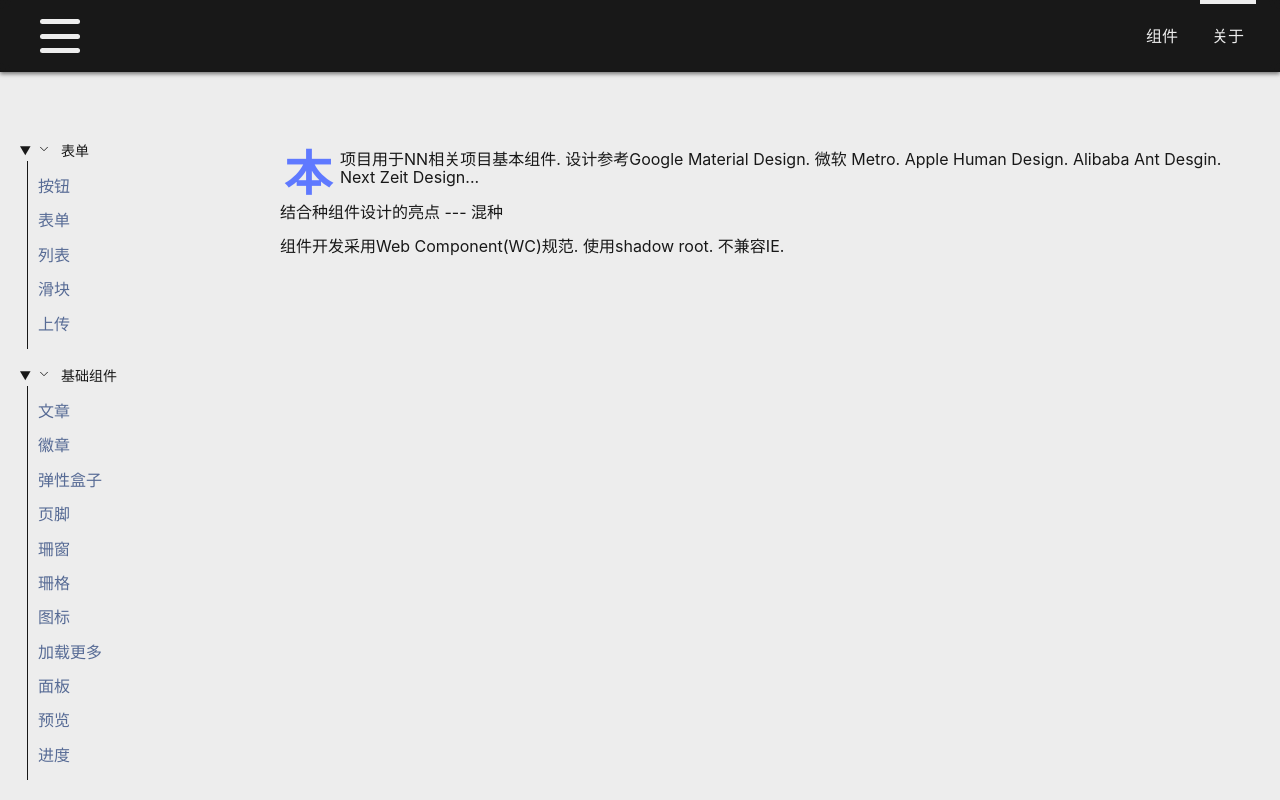
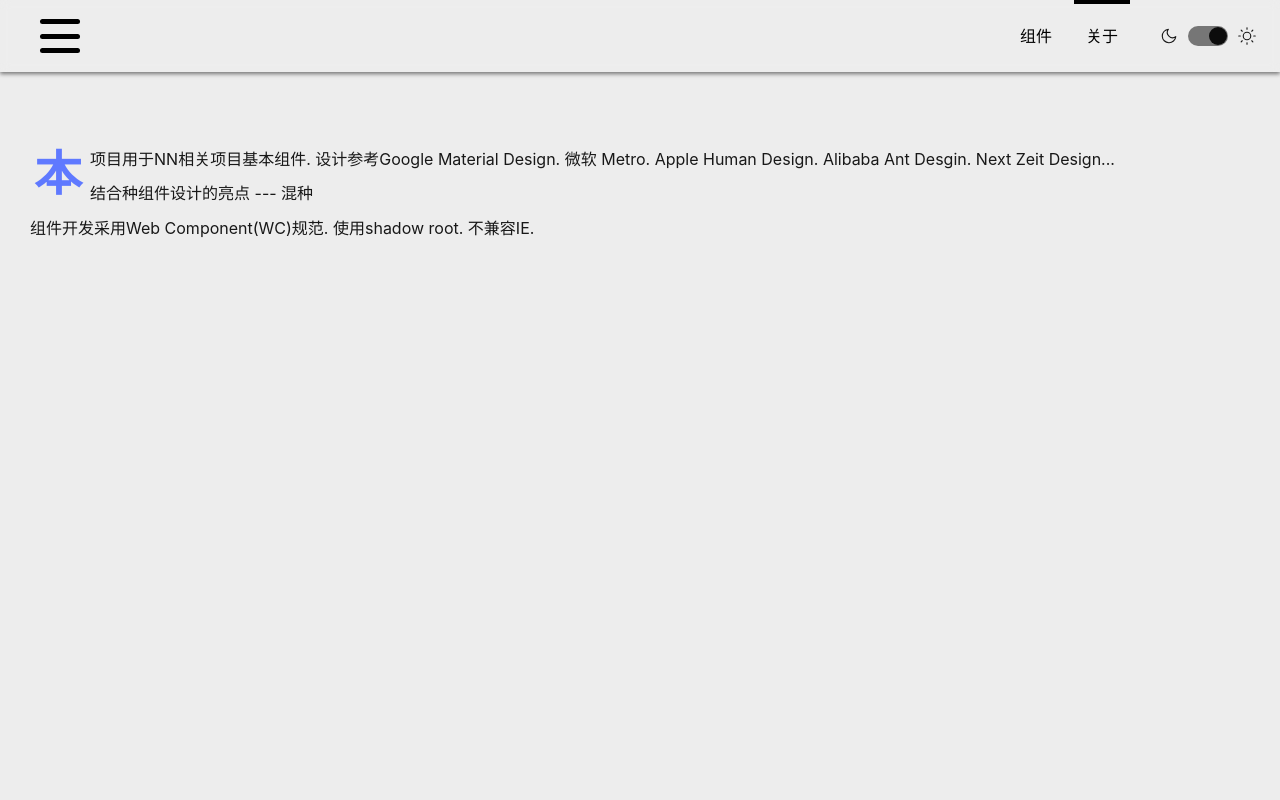
Before and after one commit to zhougonglai/nn-wc, a Vue app: page /about in a window 1280 px wide. Built offline with nearby package versions, Linux system fonts and the light colour scheme.

Commit message:
type: nn-wc

```diff
--- a/src/App.vue
+++ b/src/App.vue
@@ -1,6 +1,101 @@
 <template lang="pug">
 #app
+	header#header
+		.draw
+			Hamburger.active(:active="active" @click="toggle")
+		.spacer
+		nav
+			ul.sibling-fade
+				li
+					router-link(:to="{name: 'Home'}") 组件
+				li
+					router-link(:to="{name: 'About'}") 关于
+			.spacer.ml-3
+			Moon
+			Switcher.mx-1(v-model="switcher" @change="toggleTheme")
+			Sun
 	keep-alive(v-if="$route.meta.keepAlive")
 		router-view
 	router-view(v-else)
 </template>
+<script lang="ts">
+import { Vue, Component } from 'vue-property-decorator';
+import Sun from '@/assets/icon/sun.svg';
+import Moon from '@/assets/icon/moon.svg';
+
+@Component({
+	components: {
+		Sun,
+		Moon,
+	},
+})
+export default class App extends Vue {
+	active = false;
+	switcher = true;
+
+	toggle() {
+		return (this.active = !this.active);
+	}
+
+	toggleTheme(val: boolean) {
+		if (val) {
+			document.body.setAttribute('data-nn-theme', 'light');
+		} else {
+			document.body.setAttribute('data-nn-theme', 'dark');
+		}
+	}
+}
+</script>
+<style lang="stylus" scoped>
+#app
+	header
+		height 72px
+		position fixed
+		top 0
+		left 0
+		right 0
+		display flex
+		align-items center
+		justify-content space-between
+		z-index 99
+		box-shadow 0 2px 4px rgba(0, 0, 0, 0.5)
+		backdrop-filter blur(5px)
+		.draw
+			height 100%
+			width 72px
+			display flex
+			align-items center
+			justify-content center
+			margin-left 24px
+		nav
+			height 100%
+			line-height 72px
+			margin-right 24px
+			display flex
+			align-items center
+			justify-content space-between
+			ul.sibling-fade
+				height inherit
+				display flex
+				li
+					float left
+					& + li
+						margin-left 10px
+					a
+						position relative
+						display block
+						text-align center
+						padding 0 12px
+						&::before
+							content: ''
+							position: absolute
+							top 0
+							left 0
+							right 0
+							height 0
+							width 100%
+							background-color var(--nn-FG)
+							transition height 0.2s linear
+						&.router-link-exact-active::before
+							height 4px
+</style>
--- a/src/components/Button.vue
+++ b/src/components/Button.vue
@@ -39,6 +39,7 @@ button.nn-btn
 	background-color transparent
 	outline 0
 	border none
+	color var(--nn-FG-0)
 	line-height 40px
 	font-size large
 	min-width 200px
@@ -48,6 +49,9 @@ button.nn-btn
 	overflow hidden
 	text-direction none
 	letter-spacing 2px
+	cursor pointer
+	&:hover
+		background-color var(--nn-FG-3)
 	span
 		position absolute
 		background var(--nn-FG-2)
--- a/src/components/Hamburger.vue
+++ b/src/components/Hamburger.vue
@@ -20,7 +20,7 @@ export default {
   cursor: pointer
   .bar
     height 5px
-    background var(--nn-BG-0)
+    background var(--nn-FG)
     border-radius: 5px
     margin: 3px 0px
     transform-origin: left
--- a/src/components/Switcher.vue
+++ b/src/components/Switcher.vue
@@ -1,17 +1,57 @@
-<template lang="pug" functional>
-.nn-switch
-  input.offscreen(type="checkbox" id="toggle")
-  label.switch(for="toggle")
+<template lang="pug">
+label.switch(
+  role="checkbox"
+  :class="[size ? ('switch--' + size) : '',{checked: value },{disabled}]"
+  :aria-checked="value"
+  :aria-disabled="disabled")
+  input(type="checkbox"
+    :defaultChecked="defaultChecked"
+    :disabled="disabled"
+    :value="model"
+    v-model="model"
+    @change="handleChange")
 </template>
+<script lang="ts">
+import { Component, Vue, Prop, Emit } from 'vue-property-decorator';
+
+@Component
+export default class Switcher extends Vue {
+	@Prop({ type: Boolean })
+	readonly defaultChecked = false;
+
+	@Prop({ type: Boolean })
+	readonly value!: boolean;
+
+	@Prop({ type: Boolean })
+	readonly indeterminate = false;
+
+	@Prop({ type: Boolean })
+	readonly disabled = false;
+
+	@Prop({ type: String })
+	readonly size!: string;
+
+	get model() {
+		return this.value;
+	}
+
+	set model(val) {
+		this.$emit('input', val);
+	}
+
+	@Emit('change')
+	handleChange(e: Event): boolean {
+		return (e.target as HTMLInputElement).checked;
+	}
+}
+</script>
 <style lang="stylus" scoped>
-.nn-switch
-  display inline
 label.switch
   position relative
   display inline-block
   width 40px
   height 20px
-  background-color var(--nn-FG-0)
+  background-color var(--nn-FG-1)
   border-radius 20px
   transition all .2s
   &::after
@@ -24,14 +64,11 @@ label.switch
     top 1px
     left 1px
     transition all .3s
-input[type="checkbox"]
-  &.offscreen
-    position absolute
-    left -99999px
-  &:checked
-    & + .switch
-      background-color var(--nn-BG-0)
-    & + .switch::after
+  &.checked
+    &::after
       background-color var(--nn-FG-0)
       transform translateX(20px)
+
+input[type="checkbox"]
+  display none
 </style>
--- /dev/null
+++ b/src/layout/about.vue
@@ -0,0 +1,10 @@
+<template lang="pug">
+main#about-article
+  router-view
+</template>
+<style lang="stylus" scoped>
+main#about-article
+  padding calc(72px + 3.25rem) 20px 0
+  min-height 100vh
+  box-sizing border-box
+</style>
--- a/src/layout/default.vue
+++ b/src/layout/default.vue
@@ -1,15 +1,5 @@
 <template lang="pug">
 #component
-  header#header
-    .draw
-      Hamburger.active(:active="active" @click="toggle")
-    .spacer
-    nav
-      ul.sibling-fade
-        li
-          router-link(:to="{name: 'Home'}") 组件
-        li
-          router-link(:to="{name: 'About'}") 关于
   aside
     ul.sidebar
       li(v-for="(sidebar, i) in sidebars" :key="i")
@@ -19,29 +9,28 @@
             small.group-label {{sidebar.group}}
           ul.navs
             li.nav(v-for="(nav, $i) in sidebar.child" :key="`${i}-${$i}`")
-              router-link(:to="{name: nav.name}" v-text="nav.label")
+              router-link(:to="{name: nav.link}" v-text="nav.label")
   main
     router-view
 </template>
 <script>
+import { Component, Vue } from 'vue-property-decorator';
 import Arrow from '@/assets/icon/arrow.svg';
 
-export default {
-	name: 'Default',
+@Component({
 	components: {
 		Arrow,
 	},
-	data() {
-		return {
-			active: false,
-			sidebars: [
+})
+export default class Default extends Vue {
+	sidebars = [
 		{
 			group: '表单',
 			open: true,
 			child: [
 				{
 					label: '按钮',
-							link: 'Btn',
+					link: 'Home',
 				},
 				{
 					label: '表单',
@@ -121,72 +110,13 @@ export default {
 				},
 			],
 		},
-			],
-		};
-	},
-	methods: {
-		toggle() {
-			return (this.active = !this.active);
-		},
-	},
-};
+	];
+}
 </script>
 <style lang="stylus" scoped>
 #component
   min-height 100vh
   padding 0 20px
-  header
-    height 72px
-    position fixed
-    top 0
-    left 0
-    right 0
-    display flex
-    align-items center
-    justify-content space-between
-    z-index 99
-    box-shadow 0 2px 4px rgba(0, 0, 0, 0.5)
-    background-color var(--nn-FG-0)
-    backdrop-filter blur(5px)
-    .draw
-      height 100%
-      width 72px
-      display flex
-      align-items center
-      justify-content center
-      margin-left 24px
-    nav
-      height 100%
-      line-height 72px
-      margin-right 24px
-      display flex
-      align-items center
-      justify-content space-between
-      ul.sibling-fade
-        height inherit
-        display flex
-        li
-          float left
-          & + li
-            margin-left 10px
-          a
-            position relative
-            display block
-            text-align center
-            color var(--nn-BG-0)
-            padding 0 12px
-            &::before
-              content ''
-              position: absolute
-              top 0
-              left 0
-              right 0
-              height 0
-              width 100%
-              background-color var(--nn-BG-0)
-              transition height 0.2s linear
-            &.router-link-exact-active::before
-              height 4px
   aside
     position fixed
     width 200px
--- /dev/null
+++ b/src/model/index.ts
@@ -0,0 +1,4 @@
+interface CustomEvent extends Event, EventTarget {
+	readonly target: any;
+	readonly value: string;
+}
--- a/src/router/index.ts
+++ b/src/router/index.ts
@@ -18,11 +18,21 @@ const routes: Array<RouteConfig> = [
 				name: 'Home',
 				component: Home,
 			},
+		],
+	},
+	{
+		path: '/about',
+		meta: {
+			keepAlive: true,
+		},
+		component: () =>
+			import(/* webpackChunkName: "layout.about" */ '@/layout/about.vue'),
+		children: [
 			{
-				path: 'about',
+				path: '',
 				name: 'About',
 				component: () =>
-					import(/* webpackChunkName: "about" */ '../views/About.vue'),
+					import(/* webpackChunkName: "page.about" */ '@/views/About.vue'),
 			},
 		],
 	},
--- a/src/style/components.styl
+++ b/src/style/components.styl
@@ -1,5 +1,9 @@
 ul.sibling-fade
-  transition opacity 0.2s
+  transition color 0.2s
+  li
+    a
+      color var(--nn-FG)
   &:hover
     li:not(:hover)
-      opacity 0.5
+      a
+        color var(--nn-FG-2)
--- a/src/views/Home.vue
+++ b/src/views/Home.vue
@@ -1,16 +1,13 @@
 <template lang="pug">
 #home
 	Button home
-	Switcher
 </template>
 
 <script>
-export default {
-	name: 'Home',
-};
+import { Component, Vue } from 'vue-property-decorator';
+
+@Component
+export default class Home extends Vue {}
 </script>
 
-<style lang="stylus" scoped>
-#home
-	min-height 100vh
-</style>
+<style lang="stylus" scoped></style>
```
Also changed, not shown: src/assets/icon/moon.svg (added), src/assets/icon/sun.svg (added). Lines whose indentation alone changed are shown as unchanged.
